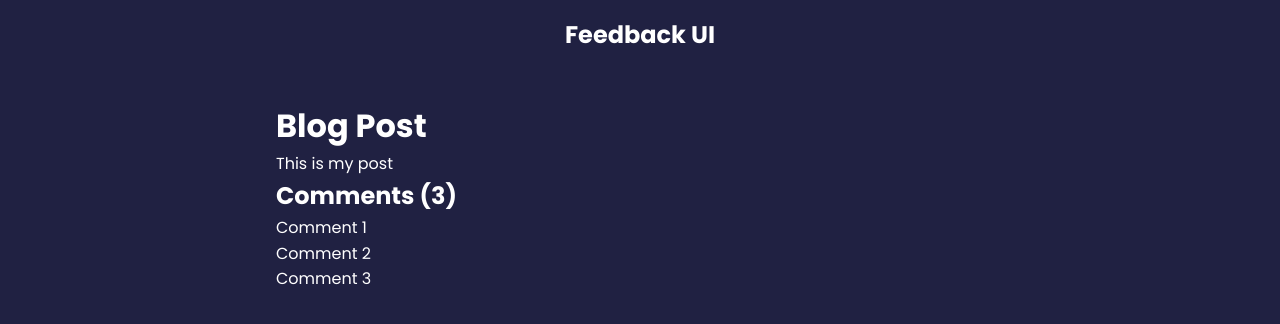
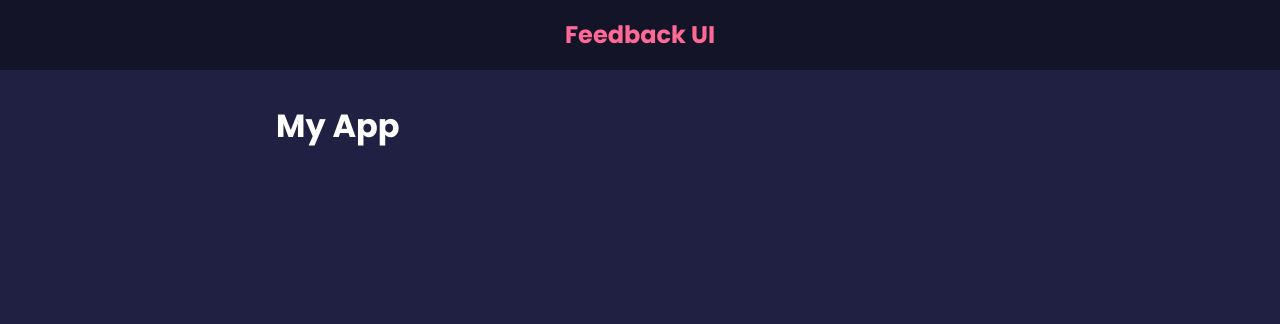
Before and after one commit to ctran0105/feedback-app, a React (Create React App) app: page / in a window 1280 px wide. Shown: the top 324 px of the page. Built offline with nearby package versions, Linux system fonts and the light colour scheme.

Commit message:
Add header styling

```diff
--- a/src/App.js
+++ b/src/App.js
@@ -2,28 +2,11 @@
 import Header from "./components/Header";
 
 function App() {
-  const title = "Blog Post";
-  const body = "This is my post";
-  const comments = [
-    { id: 1, text: "Comment 1" },
-    { id: 2, text: "Comment 2" },
-    { id: 3, text: "Comment 3" },
-  ];
-
   return (
     <>
       <Header />
       <div className="container">
-        <h1>{title}</h1>
-        <p>{body}</p>
-
-        <div className="comments"></div>
-        <h2>Comments ({comments.length})</h2>
-        <ul>
-          {comments.map((comment, index) => (
-            <li key={index}>{comment.text}</li>
-          ))}
-        </ul>
+        <h1>My App</h1>
       </div>
     </>
   );
--- a/src/components/Header.jsx
+++ b/src/components/Header.jsx
@@ -1,7 +1,11 @@
 import PropTypes from "prop-types";
-function Header({ text }) {
+function Header({ text, bgColor, textColor }) {
+  const headerStyles = {
+    backgroundColor: bgColor,
+    color: textColor,
+  };
   return (
-    <header>
+    <header style={headerStyles}>
       <div className="container">
         <h2>{text}</h2>
       </div>
@@ -11,10 +15,14 @@ function Header({ text }) {
 
 Header.defaultProps = {
   text: "Feedback UI",
+  bgColor: "rgba(0,0,0,0.4)",
+  textColor: "#ff6a95",
 };
 
 Header.propTypes = {
   text: PropTypes.string,
+  bgColor: PropTypes.string,
+  textColor: PropTypes.string,
 };
 
 export default Header;
```
